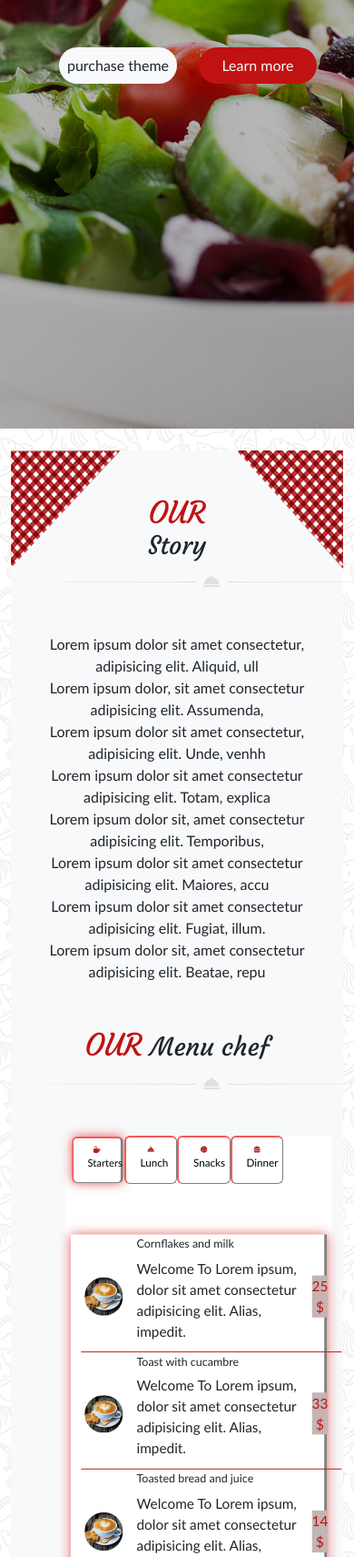
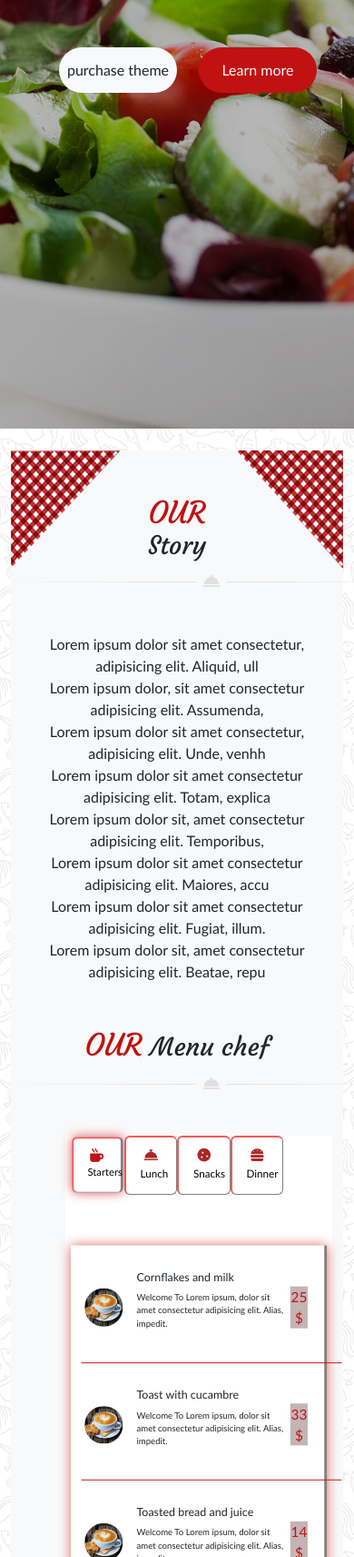
Before and after one commit to iris777vampyheks/Chef-restaurant, a website: page index.html in a window 390 px wide. Shown: the part 289-2000 px from the top of the page at 91% size. Drawn offline with nearby package versions, Linux system fonts and the light colour scheme; files that its build step writes are made by us from their sources; a web font is replaced by a local one.

Commit message:
Responsivity

```diff
--- a/src/sass/modules/_main.scss
+++ b/src/sass/modules/_main.scss
@@ -115,7 +115,7 @@ h1 {
     .nav-tabs-elements {
         .element {
             font-family: courgette;
-            font-size: 2vw;
+            font-size: 4vw;
             color: $red;
             border-bottom: 1px solid gray;
             border-right: 1px solid gray;
@@ -123,7 +123,6 @@ h1 {
             background-color: white;
             width: 15vw;
             margin-bottom: 5vh !important;
-
             h6 {
                 font-size: 3vw !important;
             }
@@ -157,6 +156,7 @@ h1 {
 
                 p {
                     margin-top: 0 !important;
+                    font-size: 10px;
                 }
 
                 img {
@@ -170,11 +170,12 @@ h1 {
                 }
 
                 .price {
-                    width: 10%;
+
+                    width: 14%;
                     color: $red;
                     background-color: #c4b4b4;
                     font-size: 16px;
-                    margin-right: 3vw;
+                    margin-right: 35px;
                 }
             }
         }
@@ -217,13 +218,15 @@ h1 {
 
 .input-field {
     width: 100%;
+    height: 76%;
 }
 
 .btn-book {
     border-style: none;
     border-radius: 39px;
     width: 130px;
-    height: 40px;
+    height: 50px;
+    margin-bottom: 31px;
 }
 
 input {
@@ -236,7 +239,7 @@ input {
     }
 
     .ig {
-        margin-right: 10%;
+        margin-top: 25px;
     }
 }
 
```
